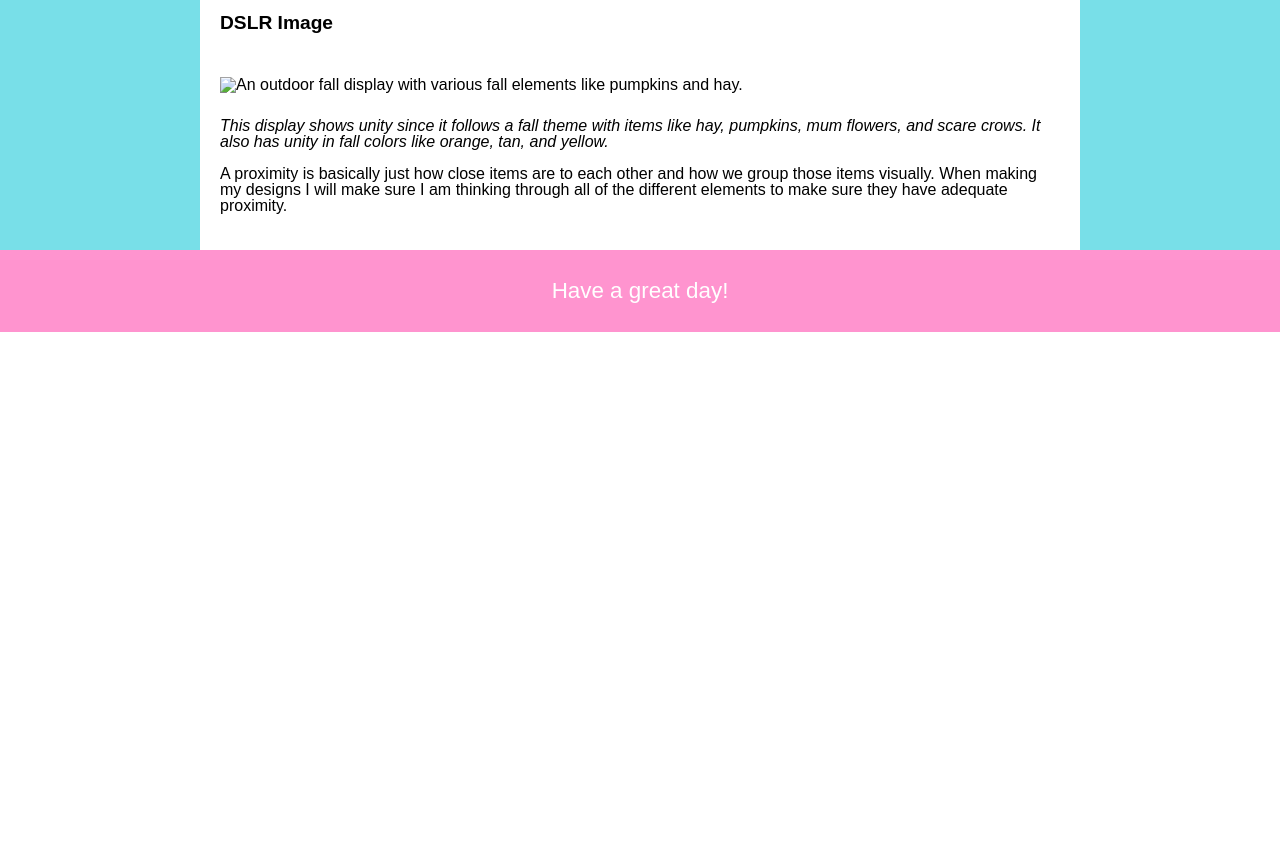
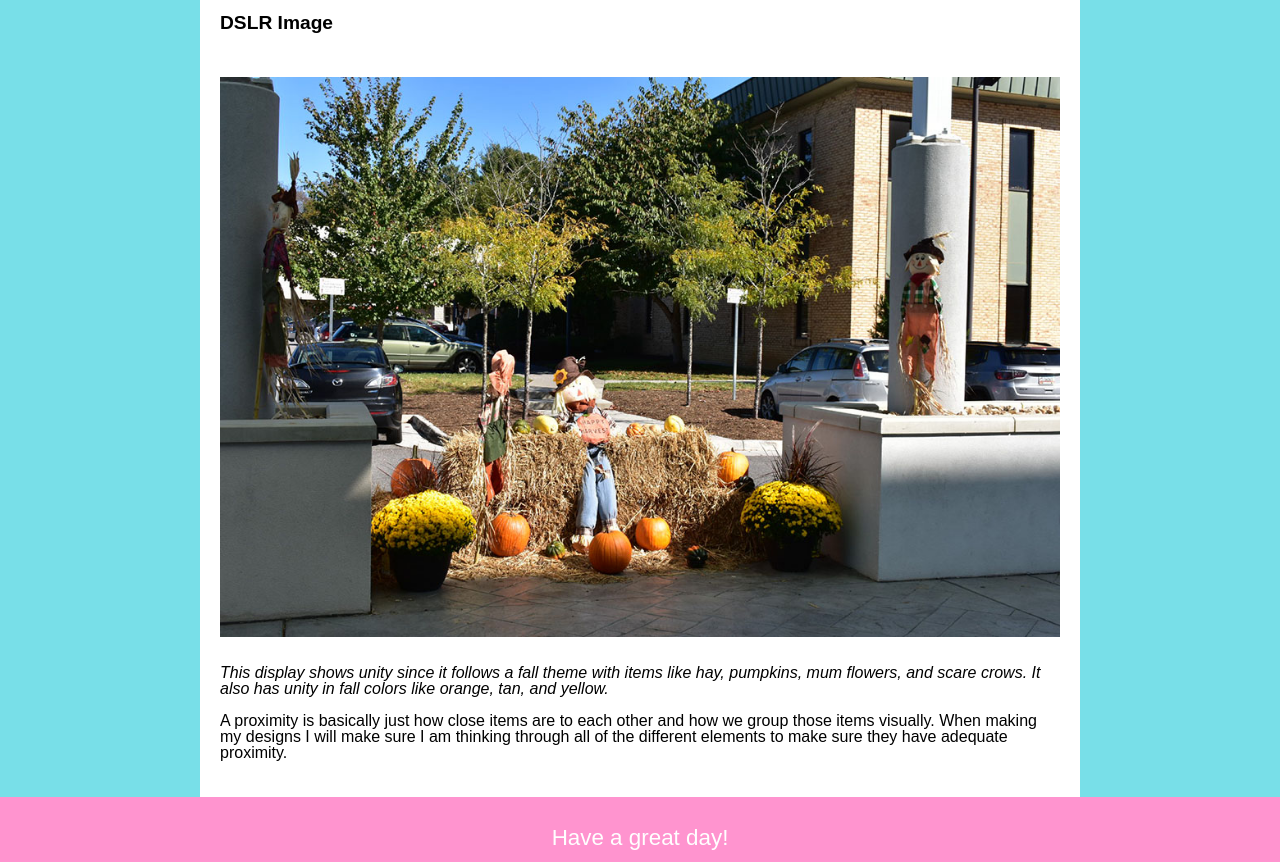
Before and after one commit to Allybrownn/principles-of-design, a plain HTML site: page unity.html in a window 1280 px wide. Shown: the part 850-1712 px from the top of the page. Before the commit the page ends 1182 px from the top, so only its background shows below. Drawn offline with Linux system fonts and the light colour scheme; a web font is replaced by a local one.

Commit message:
add
pics added

```diff
--- a/unity.html
+++ b/unity.html
@@ -37,7 +37,7 @@
      </figcaption>
            <p></p>
        <h2> DSLR Image </h2>
-            <img src="my-dslr-images/" class="responsive" alt="An outdoor fall display with various fall elements like pumpkins and hay."/>
+            <img src="thisisunity.jpg" class="responsive" alt="An outdoor fall display with various fall elements like pumpkins and hay."/>
        <figcaption> This display shows unity since it follows a fall theme with items like hay, pumpkins, mum flowers, and scare crows. It also has unity in fall colors like orange, tan, and yellow.</figcaption>
 
       <p> </p>
```
Also changed, not shown: thisisunity.jpg (added).
